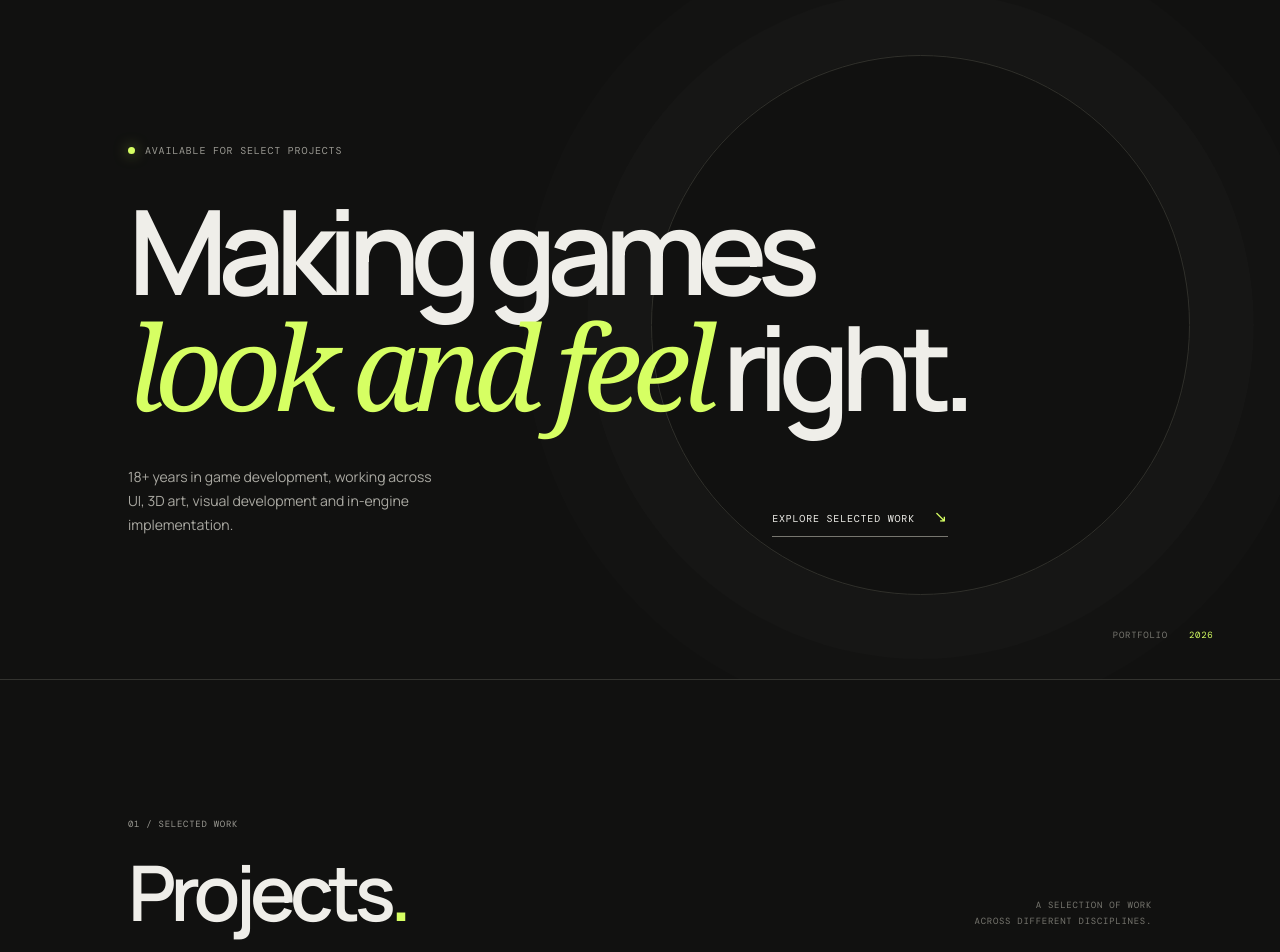
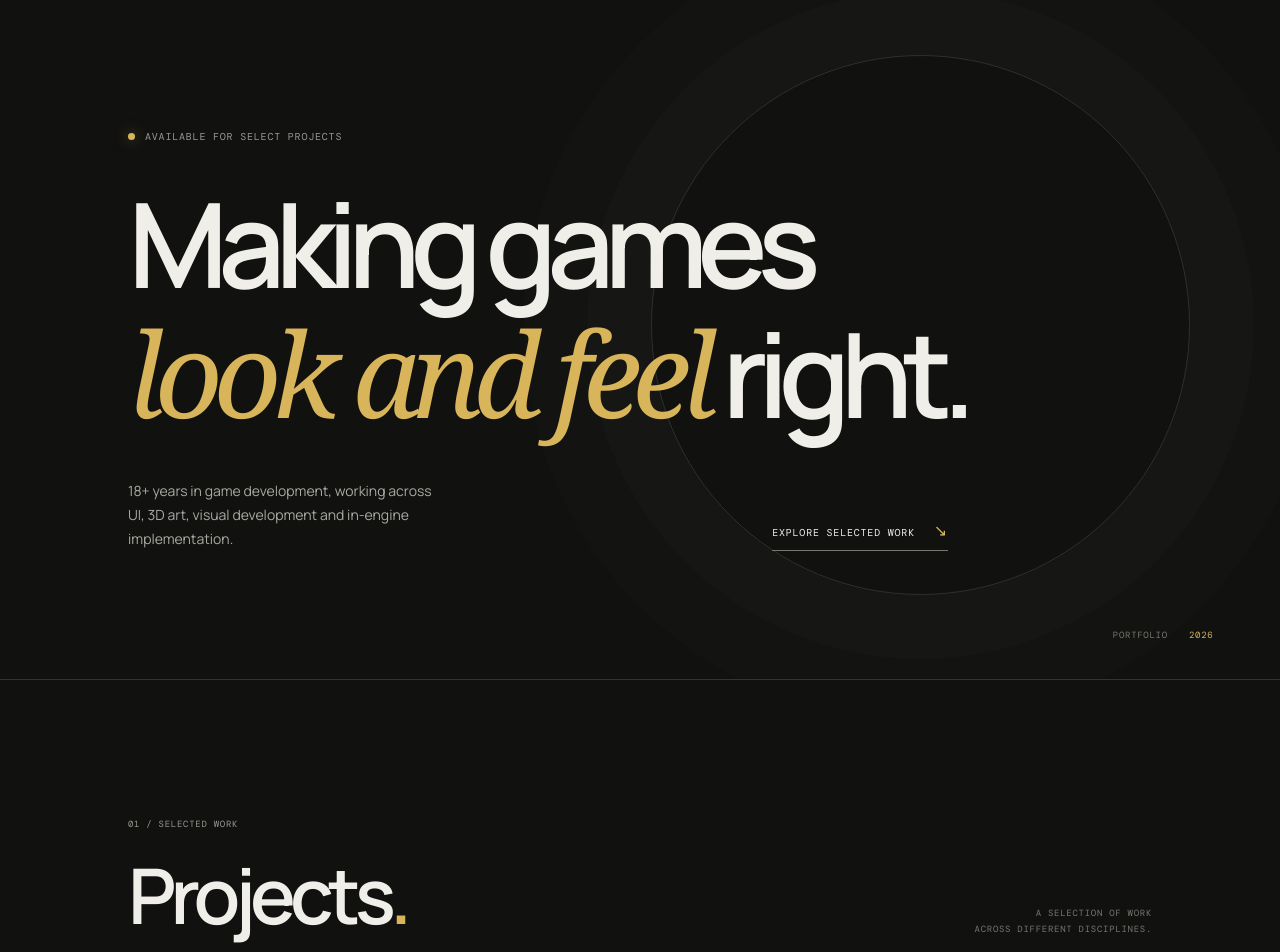
Before and after one commit to Nekhro/jan-szymanski-portfolio, a plain HTML site: page index.html in a window 1280 px wide. Shown: the part 120-1072 px from the top of the page. Drawn offline with nearby package versions, Linux system fonts and the light colour scheme.

Commit message:
Add files via upload

```diff
--- a/assets/css/style.css
+++ b/assets/css/style.css
@@ -1,6 +1,6 @@
 :root {
   --bg: #111110; --panel: #1a1a18; --text: #efeee9; --muted: #999891;
-  --line: #33332f; --accent: #d6ff63; --max: 1440px;
+  --line: #33332f; --accent: #d8b45a; --max: 1440px;
 }
 * { box-sizing: border-box; }
 html { scroll-behavior: smooth; scroll-padding-top: 90px; }
@@ -19,8 +19,8 @@ button { font: inherit; }
 .hero:after { content: ""; position: absolute; width: 42vw; height: 42vw; max-width: 620px; max-height: 620px; right: 7vw; top: 13%; border-radius: 50%; border: 1px solid #30302b; box-shadow: 0 0 0 5vw rgba(255,255,255,.012), 0 0 0 10vw rgba(255,255,255,.009); pointer-events: none; }
 .hero-kicker, .eyebrow, .hero-index, .section-aside, .project-meta, .project-number, .filter-btn, .site-footer, .skill-list, .project-tag { font-family: "DM Mono", monospace; text-transform: uppercase; letter-spacing: .08em; }
 .hero-kicker { color: var(--muted); font-size: 10px; display: flex; align-items: center; gap: 10px; position: relative; z-index: 1; }
-.status-dot { width: 7px; height: 7px; background: var(--accent); border-radius: 50%; box-shadow: 0 0 14px rgba(214,255,99,.55); }
-.hero h1 { font-size: clamp(58px, 9.2vw, 142px); line-height: .98; letter-spacing: -.085em; font-weight: 600; margin: 35px 0 42px; position: relative; z-index: 1; }
+.status-dot { width: 7px; height: 7px; background: var(--accent); border-radius: 50%; box-shadow: 0 0 14px rgba(216,180,90,.5); }
+.hero h1 { font-size: clamp(58px, 9.2vw, 142px); line-height: 1.1; letter-spacing: -.085em; font-weight: 600; margin: 35px 0 42px; position: relative; z-index: 1; }
 h1 em, h2 em { font-family: Georgia, serif; font-weight: 400; letter-spacing: -.075em; color: var(--accent); }
 .hero-bottom { display: flex; justify-content: space-between; align-items: end; max-width: 820px; position: relative; z-index: 1; }
 .hero-bottom p { max-width: 320px; color: #aaa9a2; line-height: 1.7; font-size: 14px; margin: 0; }
@@ -32,7 +32,7 @@ h1 em, h2 em { font-family: Georgia, serif; font-weight: 400; letter-spacing: -.
 .work-section { padding-top: 130px; padding-bottom: 145px; }
 .section-heading { display: flex; justify-content: space-between; align-items: end; margin-bottom: 55px; }
 .eyebrow { color: var(--muted); font-size: 9px; }
-.section-heading h2, .contact-layout h2 { font-size: clamp(46px, 6vw, 82px); line-height: .98; letter-spacing: -.075em; font-weight: 600; margin: 22px 0 0; }
+.section-heading h2, .contact-layout h2 { font-size: clamp(46px, 6vw, 82px); line-height: 1.08; letter-spacing: -.075em; font-weight: 600; margin: 22px 0 0; }
 .heading-period { color: var(--accent); }
 .section-aside { color: #77766f; font-size: 9px; line-height: 1.8; text-align: right; }
 .filters { display: flex; flex-wrap: wrap; gap: 8px; margin-bottom: 28px; }
@@ -73,7 +73,7 @@ h1 em, h2 em { font-family: Georgia, serif; font-weight: 400; letter-spacing: -.
 .project-detail { padding-top: 75px; padding-bottom: 120px; }
 .project-back { font: 9px "DM Mono", monospace; color: var(--muted); text-transform: uppercase; letter-spacing: .08em; }
 .project-hero-title { margin: 45px 0 25px; display: flex; justify-content: space-between; align-items: end; gap: 30px; }
-.project-hero-title h1 { font-size: clamp(48px, 8vw, 110px); line-height: .95; letter-spacing: -.08em; font-weight: 600; margin: 0; }
+.project-hero-title h1 { font-size: clamp(48px, 8vw, 110px); line-height: 1.08; letter-spacing: -.08em; font-weight: 600; margin: 0; }
 .project-meta { color: var(--muted); font-size: 9px; line-height: 2; text-align: right; white-space: nowrap; }
 .project-cover { width: 100%; max-height: 680px; aspect-ratio: 1.9; object-fit: cover; display: block; margin: 45px 0 70px; background: var(--panel); }
 .project-intro { display: grid; grid-template-columns: .8fr 1.2fr; gap: 10%; margin-bottom: 75px; }
```
